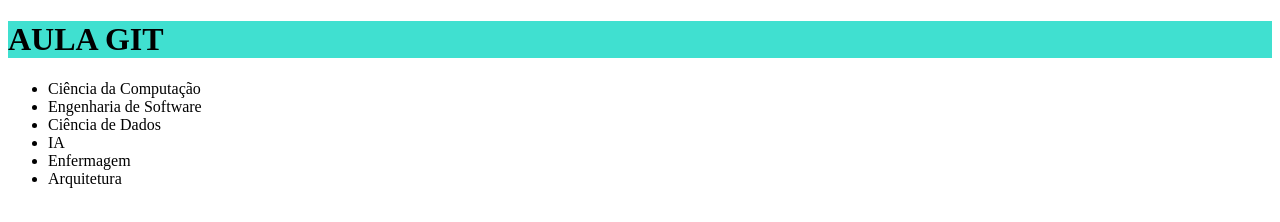
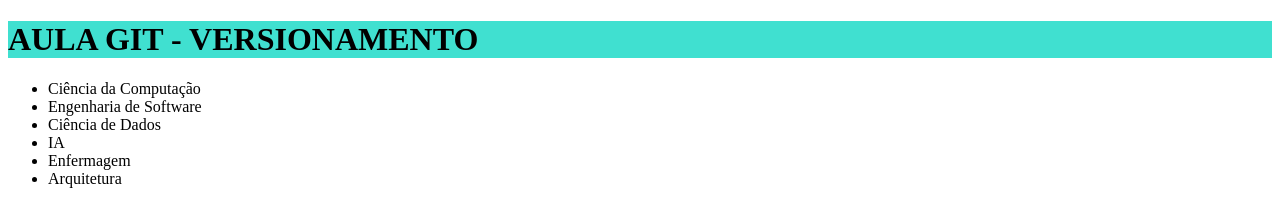
Before and after one commit to mateus-rcosta/teste, a plain HTML site: page index.html in a window 1280 px wide. Drawn offline with Linux system fonts and the light colour scheme.

Commit message:
Alterado o título do index.html

```diff
--- a/index.html
+++ b/index.html
@@ -8,7 +8,7 @@
     <title>Document</title>
 </head>
 <body>
-    <h1>AULA GIT</h1>
+    <h1>AULA GIT - VERSIONAMENTO</h1>
     <ul>
         <li>Ciência da Computação</li>
         <li>Engenharia de Software</li>
```
